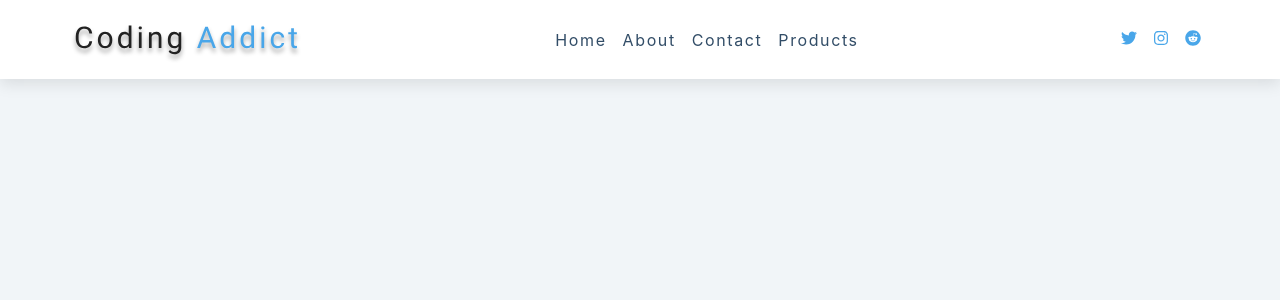
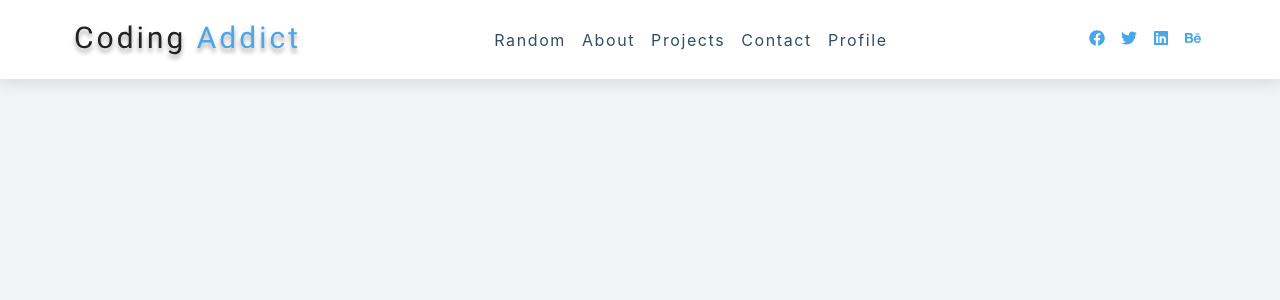
Before and after one commit to k4u5hik/react-projects-2, a React (Create React App) app in the folder 11-navbar/setup/: page / in a window 1280 px wide. Shown: the top 300 px of the page. Built offline with nearby package versions, Linux system fonts and the light colour scheme.

Commit message:
data from data.js used in navbar instead of hardcoding values

```diff
--- a/11-navbar/setup/src/Navbar.js
+++ b/11-navbar/setup/src/Navbar.js
@@ -15,36 +15,25 @@
         </div>
         <div className='links-container show-container'>
           <ul className='links'>
-            <li>
-              <a href='#'>Home</a>
-            </li>
-            <li>
-              <a href='#'>About</a>
-            </li>
-            <li>
-              <a href='#'>Contact</a>
-            </li>
-            <li>
-              <a href='#'>Products</a>
-            </li>
+            {links.map((link) => {
+              const { id, url, text } = link
+              return (
+                <li key={id}>
+                  <a href={url}>{text}</a>
+                </li>
+              )
+            })}
           </ul>
         </div>
         <ul className='social-icons'>
-          <li>
-            <a href='https://www.abc.com'>
-              <FaTwitter />
-            </a>
-          </li>
-          <li>
-            <a href='https://www.abc.com'>
-              <FaInstagram />
-            </a>
-          </li>
-          <li>
-            <a href='https://www.abc.com'>
-              <FaReddit />
-            </a>
-          </li>
+          {social.map((socialIcon) => {
+            const { id, url, icon } = socialIcon
+            return (
+              <li key={id}>
+                <a href={url}>{icon}</a>
+              </li>
+            )
+          })}
         </ul>
       </div>
     </nav>
```
